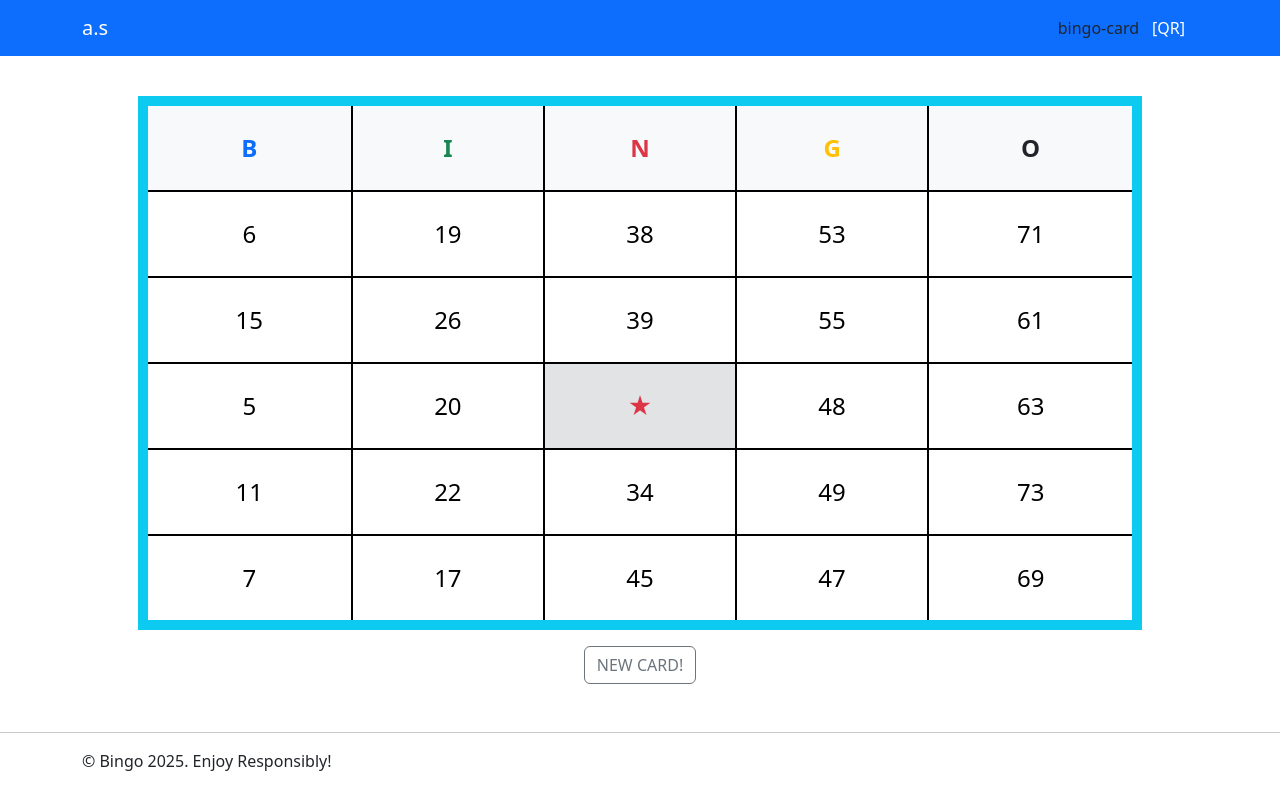
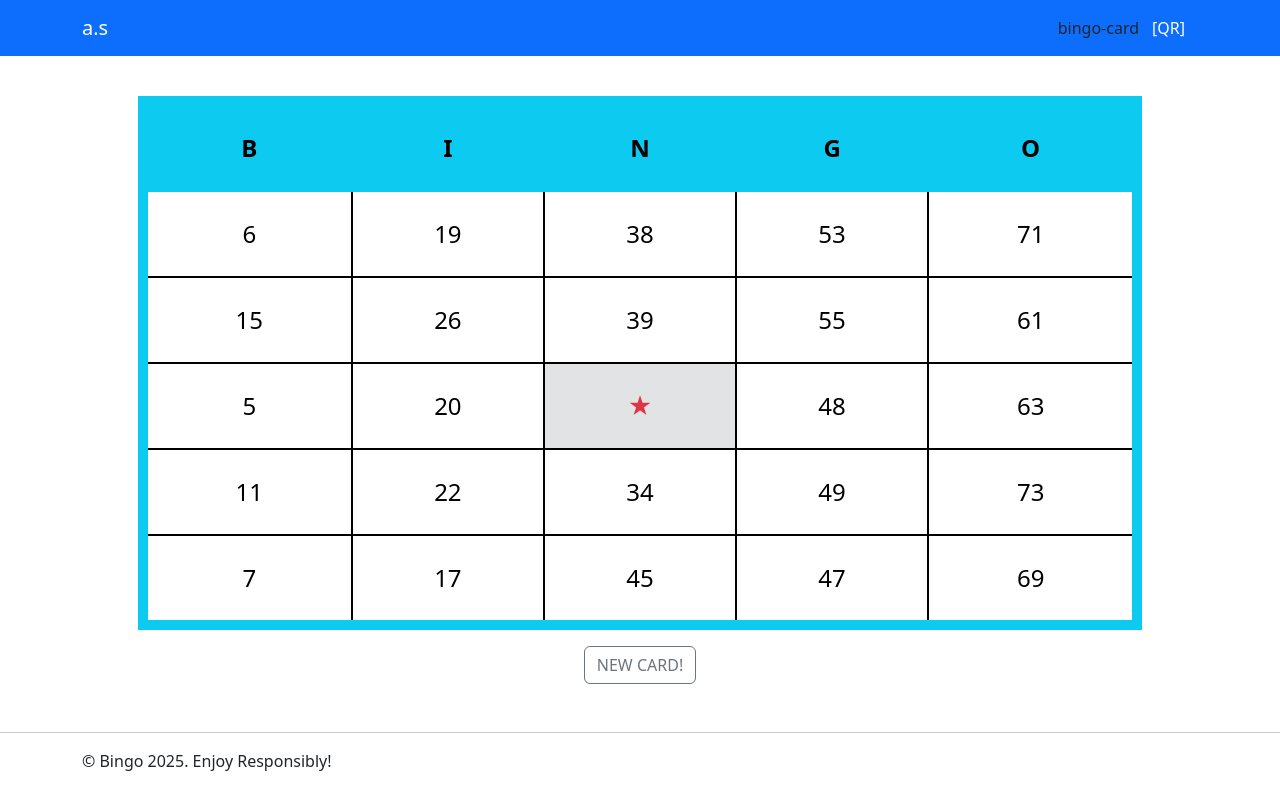
Before and after one commit to asimspace/asimspace.github.io, a React (Create React App) app: page /#/bingo-card in a window 1280 px wide. Built offline with nearby package versions, Linux system fonts and the light colour scheme.

Commit message:
bingocard design color combo

```diff
--- a/src/pages/BingoCard.js
+++ b/src/pages/BingoCard.js
@@ -9,10 +9,24 @@ const BingoCard = () => {
     const [tableClass, setTableClass] = useState('');
     const [showAlert, setShowAlert] = useState(true);
 
+    // Helper functions for cookies
+    const setCookie = (name, value, days) => {
+        const expires = new Date(Date.now() + days * 864e5).toUTCString();
+        document.cookie = `${name}=${encodeURIComponent(value)}; expires=${expires}; path=/`;
+    };
+
+    const getCookie = (name) => {
+        return document.cookie.split('; ').reduce((r, v) => {
+            const [key, val] = v.split('=');
+            return key === name ? decodeURIComponent(val) : r;
+        }, '');
+    };
+
     useEffect(() => {
-        // Load bingo card numbers from localStorage if available
-        const savedBoardNumbers = localStorage.getItem('bingoBoardNumbers');
-        const savedClickedCells = localStorage.getItem('clickedCells');
+        // Load bingo card numbers and clicked cells from localStorage or cookies
+        const savedBoardNumbers = localStorage.getItem('bingoBoardNumbers') || getCookie('bingoBoardNumbers');
+        const savedClickedCells = localStorage.getItem('clickedCells') || getCookie('clickedCells');
+
         if (savedBoardNumbers) {
             setBoardNumbers(JSON.parse(savedBoardNumbers));
         } else {
@@ -39,9 +53,12 @@ const BingoCard = () => {
             O: generateRandomNumbers(61, 75, 5)
         };
         setBoardNumbers(columns);
-        localStorage.setItem('bingoBoardNumbers', JSON.stringify(columns)); // Save to localStorage
+        const boardNumbersString = JSON.stringify(columns);
+        localStorage.setItem('bingoBoardNumbers', boardNumbersString); // Save to localStorage
+        setCookie('bingoBoardNumbers', boardNumbersString, 7); // Save to cookies as fallback
         setClickedCells({});
         localStorage.removeItem('clickedCells'); // Clear clicked cells in localStorage
+        setCookie('clickedCells', '', -1); // Clear clicked cells in cookies
         setTableClass(getRandomTableClass()); // Change table class
     };
 
@@ -89,11 +106,18 @@ const BingoCard = () => {
             [cellKey]: !clickedCells[cellKey]
         };
         setClickedCells(updatedClickedCells);
-        localStorage.setItem('clickedCells', JSON.stringify(updatedClickedCells)); // Save clicked cells to localStorage
+        const clickedCellsString = JSON.stringify(updatedClickedCells);
+        localStorage.setItem('clickedCells', clickedCellsString); // Save clicked cells to localStorage
+        setCookie('clickedCells', clickedCellsString, 7); // Save clicked cells to cookies as fallback
     };
 
     const getRandomTableClass = () => {
-        const classes = ['border-primary', 'border-danger', 'border-warning', 'border-dark', 'border-success', 'border-info'];
+        const classes = ['border-primary bg-primary text-white',
+                          'border-danger bg-danger text-white',
+                          'border-warning bg-warning',
+                          'border-dark bg-dark text-white',
+                          'border-success bg-success text-white',
+                          'border-info bg-info'];
         return classes[Math.floor(Math.random() * classes.length)];
     };
 
@@ -120,14 +144,14 @@ const BingoCard = () => {
 
             <div className="row">
                 <div className="col">
-                    <table id="bingo-card" className={`table table-bordered table-responsive-sm mx-auto ${tableClass}`} style={{ maxWidth: '90%' }}>
+                    <table id="bingo-card" className={`table table-responsive-sm mx-auto ${tableClass}`} style={{ maxWidth: '90%' }}>
                         <thead>
                             <tr>
-                                <td className="text-primary ">B</td>
-                                <td className="text-success ">I</td>
-                                <td className="text-danger ">N</td>
-                                <td className="text-warning ">G</td>
-                                <td className="text-dark ">O</td>
+                                <td className={`${tableClass}`}>B</td>
+                                <td className={`${tableClass}`}>I</td>
+                                <td className={`${tableClass}`}>N</td>
+                                <td className={`${tableClass}`}>G</td>
+                                <td className={`${tableClass}`}>O</td>
                             </tr>
                         </thead>
                         <tbody>
@@ -139,10 +163,10 @@ const BingoCard = () => {
 
             {/* Refresh Icon */}
             <div className="mt-3">
-                <button className="btn btn-outline-secondary" onClick={handleRefreshClick}>
+            <button className="btn btn-outline-secondary" onClick={handleRefreshClick}>
                   NEW CARD!
                 </button>
-            </div>
+             </div>
         </div>
     );
 };
```
